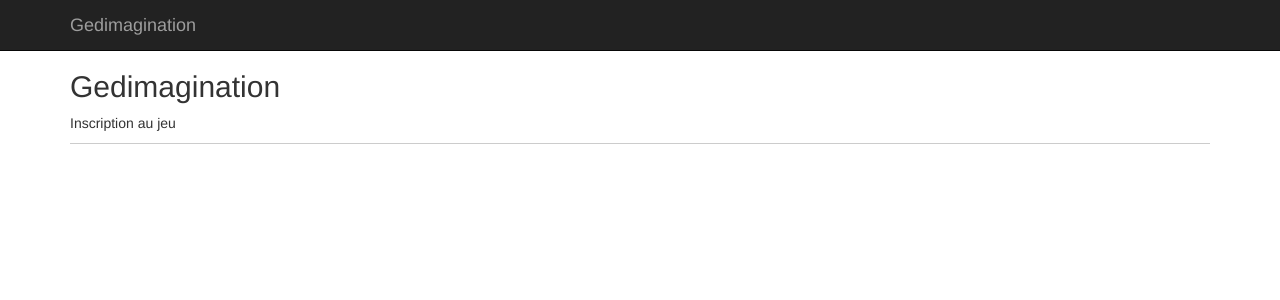
After one commit to LouLeGrain/gedimaginationWeb-adum, a PHP site: template views/register.html.twig in a window 1280 px wide. The commit adds this page. Shown: the top 300 px of the page. Run offline with PHP 8.4, Linux system fonts and the light colour scheme; the template is opened without the code that fills it, so the values that code supplies are empty; some libraries are stand-ins or nearby versions.

Commit message:
Ajout route & vue "Register"

```diff
--- a/app/routes.php
+++ b/app/routes.php
@@ -6,3 +6,7 @@ $app->get('/', function () use ($app) {
 });
 
 // Page d'inscription
+$app->get('/register', function () use ($app) {
+    return $app['twig']->render('register.html.twig');
+});
+// TODO : Page d'inscription
--- /dev/null
+++ b/views/register.html.twig
@@ -0,0 +1,36 @@
+<!doctype html>
+<html>
+<head>
+    <meta charset="utf-8">
+    <meta http-equiv="X-UA-Compatible" content="IE=edge">
+    <meta name="viewport" content="width=device-width, initial-scale=1">
+    <link href="{{ asset('/lib/bootstrap/css/bootstrap.min.css') }}" rel="stylesheet">
+    <link href="{{ asset('/css/gedimagination.css') }}" rel="stylesheet">
+    <title>Gedimagination - S'inscrire</title>
+</head>
+<body>
+    <div class="container">
+        <nav class="navbar navbar-default navbar-fixed-top navbar-inverse" role="navigation">
+            <div class="container">
+                <div class="navbar-header">
+                    <button type="button" class="navbar-toggle" data-toggle="collapse" data-target="#navbar-collapse-target">
+                        <span class="icon-bar"></span>
+                        <span class="icon-bar"></span>
+                        <span class="icon-bar"></span>
+                    </button>
+                    <a class="navbar-brand" href="">Gedimagination</a>
+                </div>
+                <div class="collapse navbar-collapse" id="navbar-collapse-target">
+                </div>
+            </div><!-- /.container -->
+        </nav>
+        <article>
+            <h2>Gedimagination</h2>
+            <p>Inscription au jeu</p>
+        </article>
+        <footer class="footer">
+
+        </footer>
+    </div>
+</body>
+</html>
```
